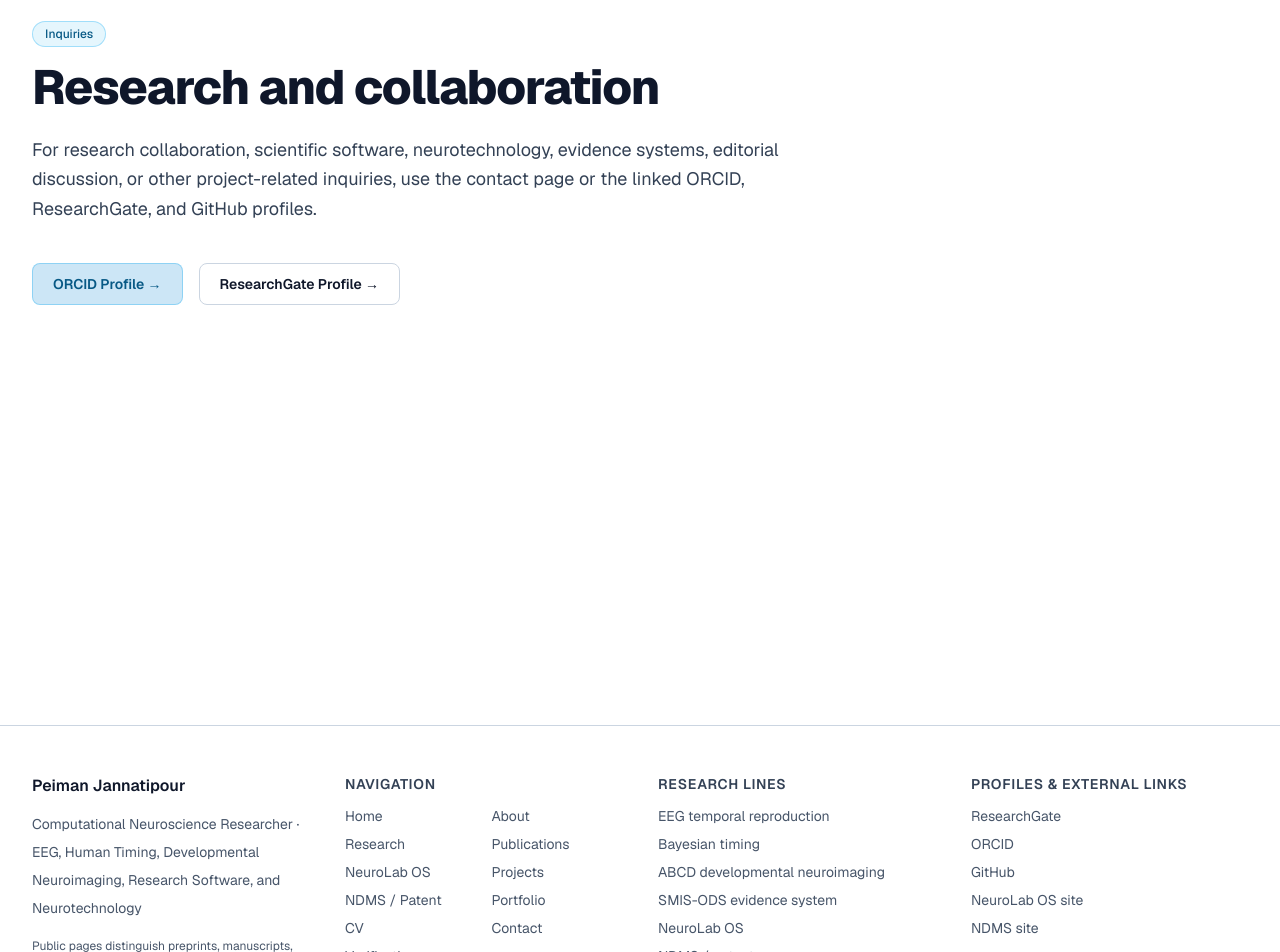
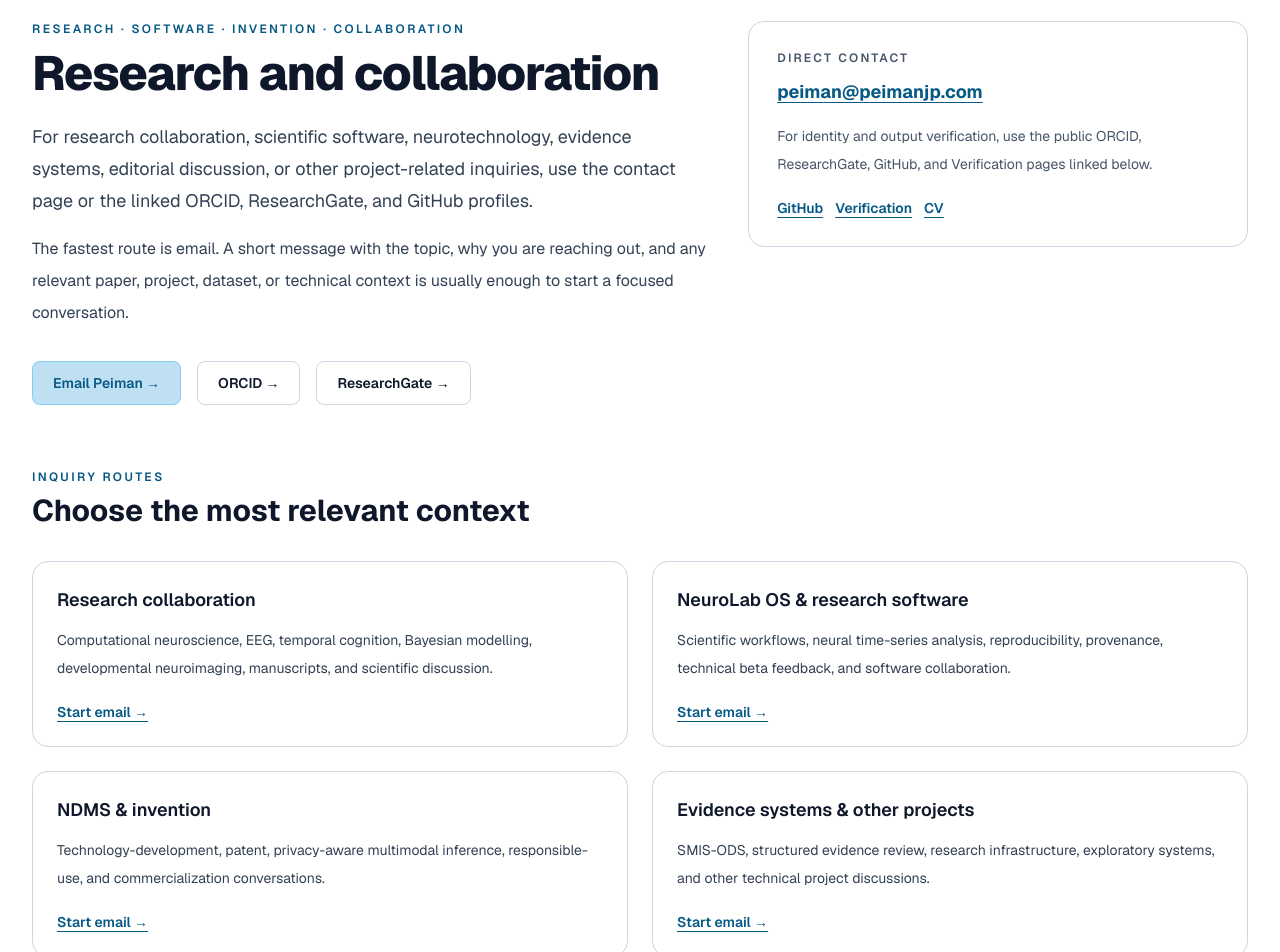
Before and after one commit to peimanjannatipour/peimanjp-, a Next.js app: page /contact in a window 1280 px wide. Shown: the part 140-1092 px from the top of the page. Built offline with nearby package versions, Linux system fonts and the light colour scheme.

Commit message:
Turn contact page into a professional collaboration hub

```diff
--- a/src/app/contact/page.tsx
+++ b/src/app/contact/page.tsx
@@ -1,50 +1,97 @@
 import type { Metadata } from "next";
+import Link from "next/link";
 import homepageData from "@/../content/site-copy/homepage.json";
 import { JsonLd } from "@/components/JsonLd";
+import { externalLinks } from "@/data/links";
 import { createPageMetadata } from "@/lib/metadata";
 import { contactPageJsonLd } from "@/lib/structured-data";
 
 export const metadata: Metadata = createPageMetadata({
-  title: "Contact | Peiman Jannatipour",
-  description: homepageData.contact.body,
+  title: "Contact & Collaboration | Peiman Jannatipour",
+  description:
+    "Contact Peiman Jannatipour for computational neuroscience, EEG, research software, NeuroLab OS, NDMS, evidence systems, and scientific collaboration inquiries.",
   path: "/contact",
 });
 
+const inquiryTypes = [
+  {
+    title: "Research collaboration",
+    text: "Computational neuroscience, EEG, temporal cognition, Bayesian modelling, developmental neuroimaging, manuscripts, and scientific discussion.",
+    subject: "Research collaboration inquiry",
+  },
+  {
+    title: "NeuroLab OS & research software",
+    text: "Scientific workflows, neural time-series analysis, reproducibility, provenance, technical beta feedback, and software collaboration.",
+    subject: "NeuroLab OS / research software inquiry",
+  },
+  {
+    title: "NDMS & invention",
+    text: "Technology-development, patent, privacy-aware multimodal inference, responsible-use, and commercialization conversations.",
+    subject: "NDMS / invention inquiry",
+  },
+  {
+    title: "Evidence systems & other projects",
+    text: "SMIS-ODS, structured evidence review, research infrastructure, exploratory systems, and other technical project discussions.",
+    subject: "Project inquiry",
+  },
+];
+
 export default function ContactPage() {
+  const email = externalLinks.email.value;
+
   return (
-    <main className="bg-slate-950 text-slate-100 min-h-screen py-16 lg:py-24" id="main">
+    <main className="min-h-screen bg-slate-950 py-16 text-slate-100 lg:py-24" id="main">
       <JsonLd data={contactPageJsonLd("/contact")} />
       <div className="mx-auto max-w-7xl px-5 sm:px-8">
-        <div className="max-w-3xl">
-          <span className="inline-block rounded-full border border-sky-500/30 bg-sky-500/10 px-3 py-1 text-xs font-medium text-sky-400">
-            Inquiries
-          </span>
-          <h1 className="mt-4 text-4xl font-extrabold tracking-tight text-white sm:text-5xl">
-            {homepageData.contact.title}
-          </h1>
-          <p className="mt-6 text-lg leading-relaxed text-slate-300">
-            {homepageData.contact.body}
-          </p>
+        <div className="grid gap-10 lg:grid-cols-[1.15fr_0.85fr] lg:items-start">
+          <div className="max-w-4xl">
+            <p className="text-xs font-semibold uppercase tracking-[0.2em] text-sky-300">Research · software · invention · collaboration</p>
+            <h1 className="mt-3 text-4xl font-extrabold tracking-tight text-white sm:text-5xl">{homepageData.contact.title}</h1>
+            <p className="mt-6 text-lg leading-8 text-slate-300">{homepageData.contact.body}</p>
+            <p className="mt-4 text-base leading-8 text-slate-300">
+              The fastest route is email. A short message with the topic, why you are reaching out, and any relevant paper, project, dataset, or technical context is usually enough to start a focused conversation.
+            </p>
+            <div className="mt-8 flex flex-wrap gap-4">
+              <a className="inline-flex min-h-11 items-center rounded-lg border border-sky-500/30 bg-sky-600/25 px-5 py-2.5 text-sm font-semibold text-sky-100 hover:bg-sky-600/40" href={externalLinks.email.href}>Email Peiman →</a>
+              <a className="inline-flex min-h-11 items-center rounded-lg border border-slate-700 bg-slate-800 px-5 py-2.5 text-sm font-semibold text-slate-200 hover:bg-slate-700" href={externalLinks.orcid.href} rel="noreferrer" target="_blank">ORCID →</a>
+              <a className="inline-flex min-h-11 items-center rounded-lg border border-slate-700 bg-slate-800 px-5 py-2.5 text-sm font-semibold text-slate-200 hover:bg-slate-700" href={externalLinks.researchGate.href} rel="noreferrer" target="_blank">ResearchGate →</a>
+            </div>
+          </div>
 
-          <div className="mt-10 flex flex-wrap gap-4">
-            <a
-              className="inline-flex items-center rounded-lg border border-sky-500/30 bg-sky-600/20 px-5 py-2.5 text-sm font-semibold text-sky-200 transition hover:bg-sky-600/40 hover:text-white"
-              href="https://orcid.org/0009-0009-3205-2423"
-              rel="noreferrer"
-              target="_blank"
-            >
-              ORCID Profile →
-            </a>
-            <a
-              className="inline-flex items-center rounded-lg border border-slate-700 bg-slate-800 px-5 py-2.5 text-sm font-semibold text-slate-200 transition hover:bg-slate-700 hover:text-white"
-              href="https://www.researchgate.net/profile/Peiman-Jannatipour-2"
-              rel="noreferrer"
-              target="_blank"
-            >
-              ResearchGate Profile →
-            </a>
+          <aside className="rounded-2xl border border-slate-800 bg-slate-900 p-7">
+            <p className="text-xs font-semibold uppercase tracking-[0.18em] text-slate-400">Direct contact</p>
+            <a className="mt-3 block break-all text-lg font-bold text-sky-200 underline underline-offset-4" href={externalLinks.email.href}>{email}</a>
+            <p className="mt-4 text-sm leading-7 text-slate-400">For identity and output verification, use the public ORCID, ResearchGate, GitHub, and Verification pages linked below.</p>
+            <div className="mt-5 flex flex-wrap gap-3 text-sm">
+              <a className="font-semibold text-sky-300 underline underline-offset-4" href={externalLinks.github.href} rel="noreferrer" target="_blank">GitHub</a>
+              <Link className="font-semibold text-sky-300 underline underline-offset-4" href="/verification">Verification</Link>
+              <Link className="font-semibold text-sky-300 underline underline-offset-4" href="/cv">CV</Link>
+            </div>
+          </aside>
+        </div>
+
+        <section className="mt-16" aria-labelledby="inquiry-types-title">
+          <p className="text-xs font-semibold uppercase tracking-[0.2em] text-sky-300">Inquiry routes</p>
+          <h2 className="mt-2 text-3xl font-bold text-white" id="inquiry-types-title">Choose the most relevant context</h2>
+          <div className="mt-8 grid gap-6 md:grid-cols-2">
+            {inquiryTypes.map((item) => (
+              <article className="flex h-full flex-col rounded-2xl border border-slate-800 bg-slate-900 p-6" key={item.title}>
+                <h3 className="text-lg font-semibold text-white">{item.title}</h3>
+                <p className="mt-3 flex-1 text-sm leading-7 text-slate-300">{item.text}</p>
+                <a className="mt-5 text-sm font-semibold text-sky-300 underline underline-offset-4" href={`mailto:${email}?subject=${encodeURIComponent(item.subject)}`}>Start email →</a>
+              </article>
+            ))}
           </div>
-        </div>
+        </section>
+
+        <section className="mt-16 rounded-2xl border border-slate-800 bg-slate-900 p-7" aria-labelledby="contact-context-title">
+          <h2 className="text-2xl font-bold text-white" id="contact-context-title">Useful context before reaching out</h2>
+          <div className="mt-5 grid gap-4 md:grid-cols-3 text-sm leading-7 text-slate-300">
+            <div className="rounded-xl border border-slate-800 bg-slate-950/50 p-5">For a research inquiry, include the scientific question and the specific role or discussion you have in mind.</div>
+            <div className="rounded-xl border border-slate-800 bg-slate-950/50 p-5">For software or invention work, include the use case, technical constraints, and whether the conversation is exploratory or implementation-focused.</div>
+            <div className="rounded-xl border border-slate-800 bg-slate-950/50 p-5">For manuscripts or publications, link the relevant public paper or identify the work by title so the context is unambiguous.</div>
+          </div>
+        </section>
       </div>
     </main>
   );
```
